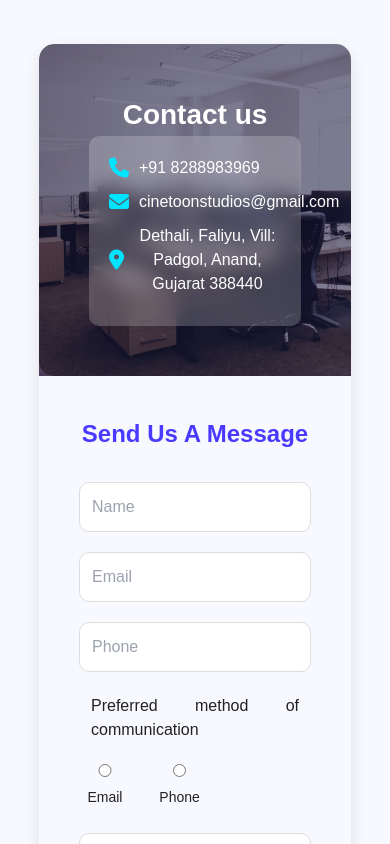
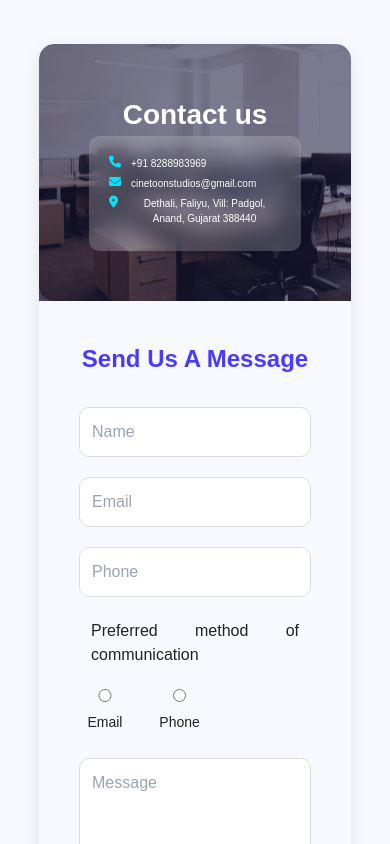
Before and after one commit to Rahilsha25/cinetoonstudios, a plain HTML site: page index.html in a window 390 px wide. Shown: the part 7418-8262 px from the top of the page. Drawn offline with nearby package versions, Linux system fonts and the light colour scheme.

Commit message:
Update style.css

```diff
--- a/css/style.css
+++ b/css/style.css
@@ -959,6 +959,19 @@ body {
         width: 100%;
         border-radius: 0 0 15px 15px;
     }
+
+    .contact-details p {
+        display: flex;
+        align-items: flex-start;
+        font-size: 10px;
+        margin-bottom: 5px;
+    }
+
+    .contact-details i {
+        font-size: 12px;
+        margin-right: 10px;
+        color: #00e4ff;
+    }
 }
 
 
```
